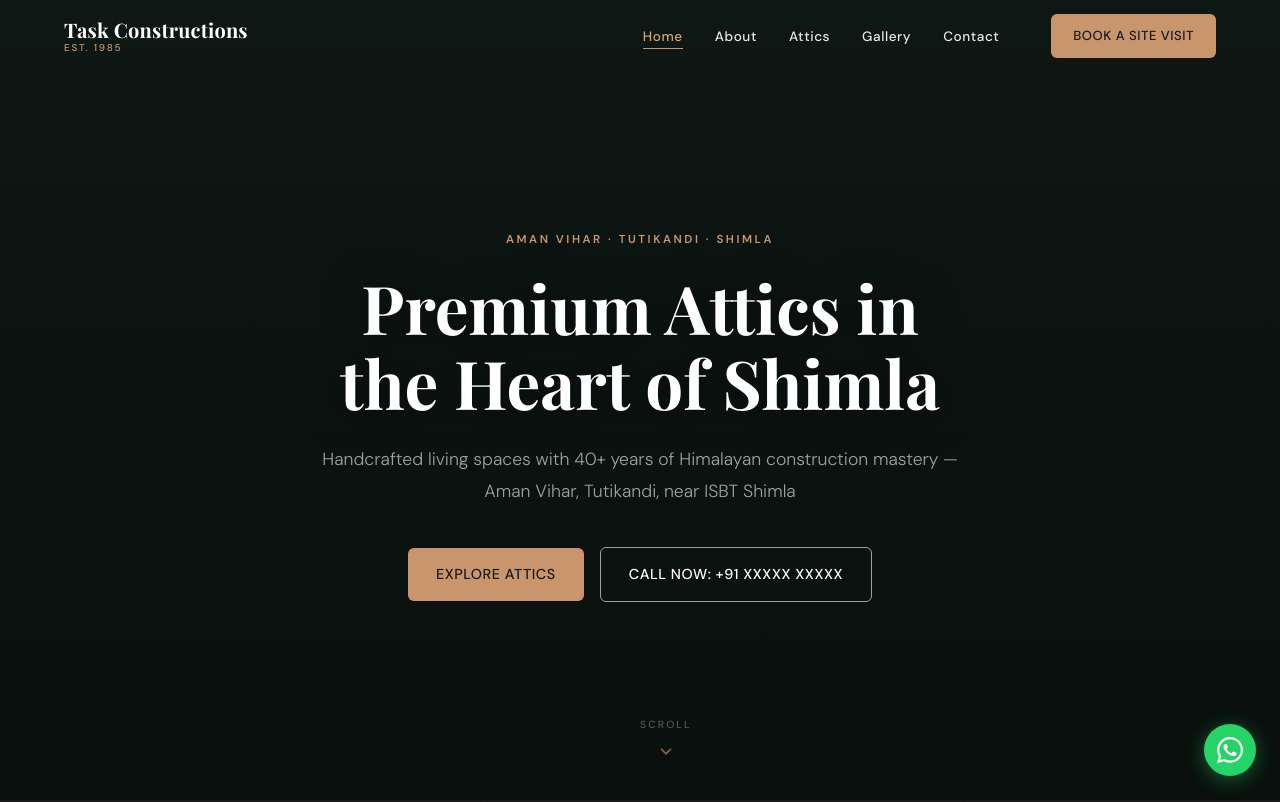
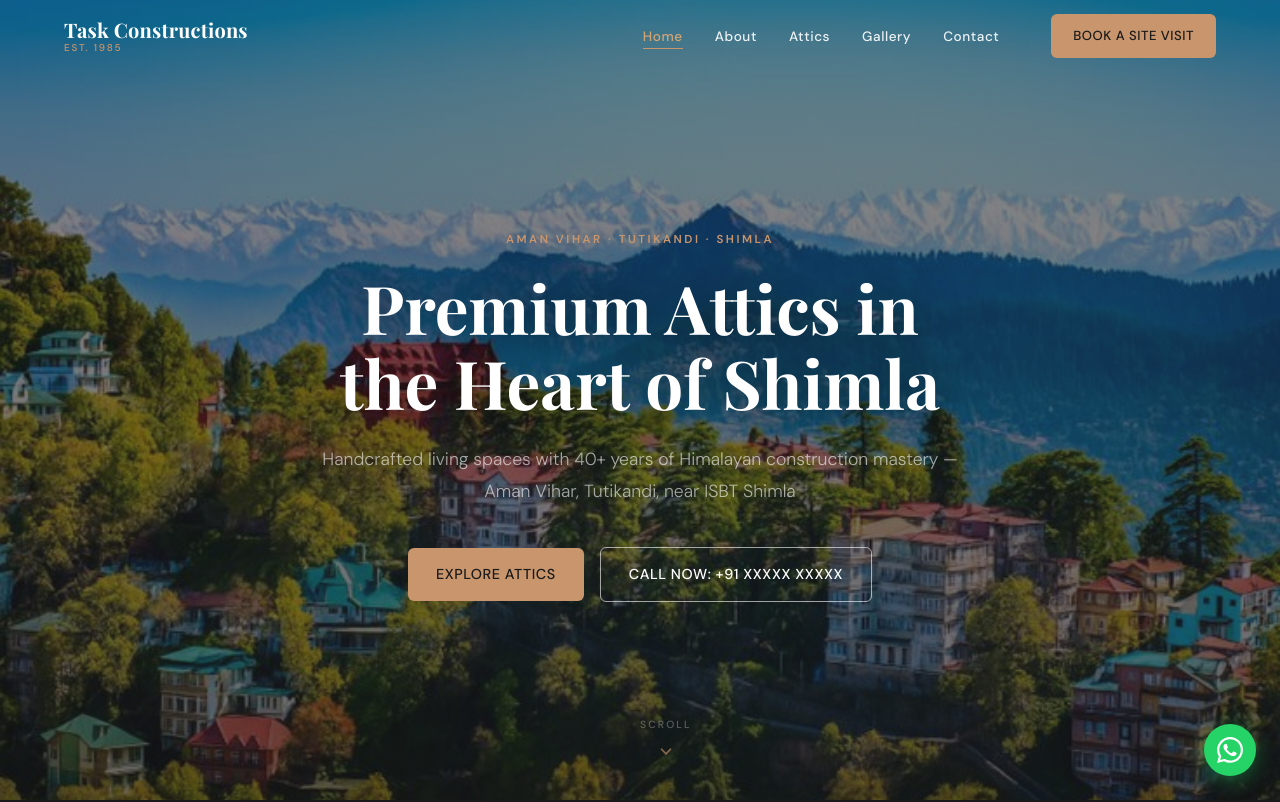
Before and after one commit to Shuvrajit10101/builder-demo, a website: page task-constructions/public/index.html in a window 1280 px wide. Shown: the top 802 px of the page. Drawn offline with nearby package versions, Linux system fonts and the light colour scheme; a web font is replaced by a local one.

Commit message:
Added hero background image

```diff
--- a/task-constructions/public/styles.css
+++ b/task-constructions/public/styles.css
@@ -354,21 +354,12 @@ button { cursor: pointer; border: none; background: none; font-family: inherit;
   align-items: center;
   justify-content: center;
   overflow: hidden;
-
-  /* Real image with dark gradient overlay */
-  background-color: #0d1a15; /* fallback while image loads */
-  background-image:
-    linear-gradient(
-      to bottom,
-      rgba(15, 20, 18, 0.42) 0%,
-      rgba(10, 14, 12, 0.60) 50%,
-      rgba(8,  12, 10, 0.72) 100%
-    ),
-    url('/images/hero-bg.jpg');
+  background-color: #1a1a1a;
+  background-image: linear-gradient(rgba(26, 26, 26, 0.5), rgba(26, 26, 26, 0.65)), url('/images/hero-bg.jpg');
   background-size: cover;
   background-position: center center;
   background-repeat: no-repeat;
-  background-attachment: fixed; /* parallax on desktop */
+  background-attachment: fixed;
 }
 
 /* ── Hero content ───────────────────────────────────── */
@@ -1976,11 +1967,9 @@ button { cursor: pointer; border: none; background: none; font-family: inherit;
   .nav-cta { display: none; }
   .hamburger { display: flex; }
 
-  /* Hero — disable fixed attachment on mobile (iOS Safari bug) */
+  /* Hero — fixed attachment breaks on iOS Safari, use scroll */
   .hero {
     background-attachment: scroll;
-    background-size: cover;
-    background-position: center center;
     min-height: 100dvh;
   }
   .hero-content { padding: calc(var(--nav-h) + 32px) 20px 80px; }
```
Also changed, not shown: .playwright-mcp/page-2026-04-12T13-25-27-288Z.yml (added), task-constructions/public/images/hero-bg.jpg (added), 1 other file.
